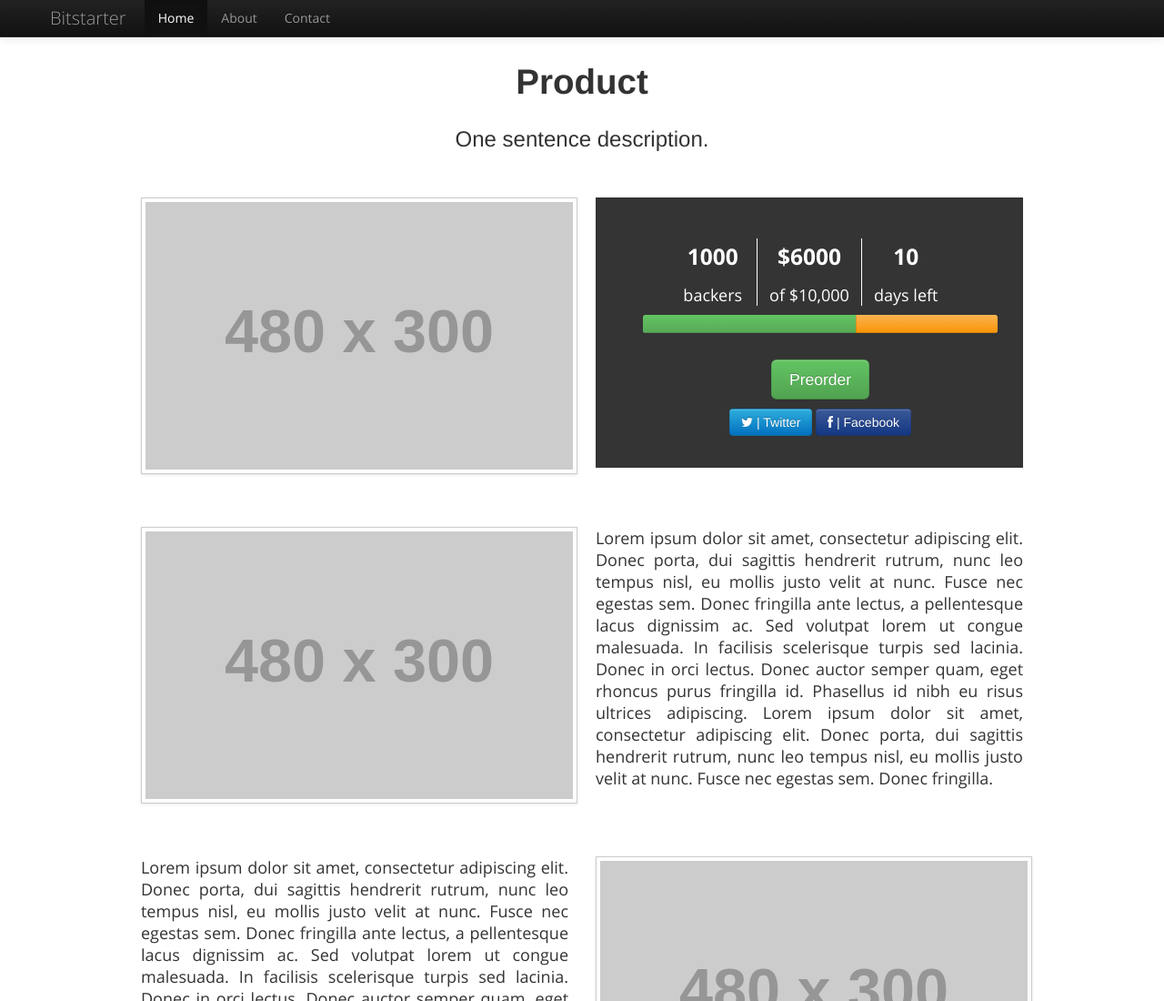
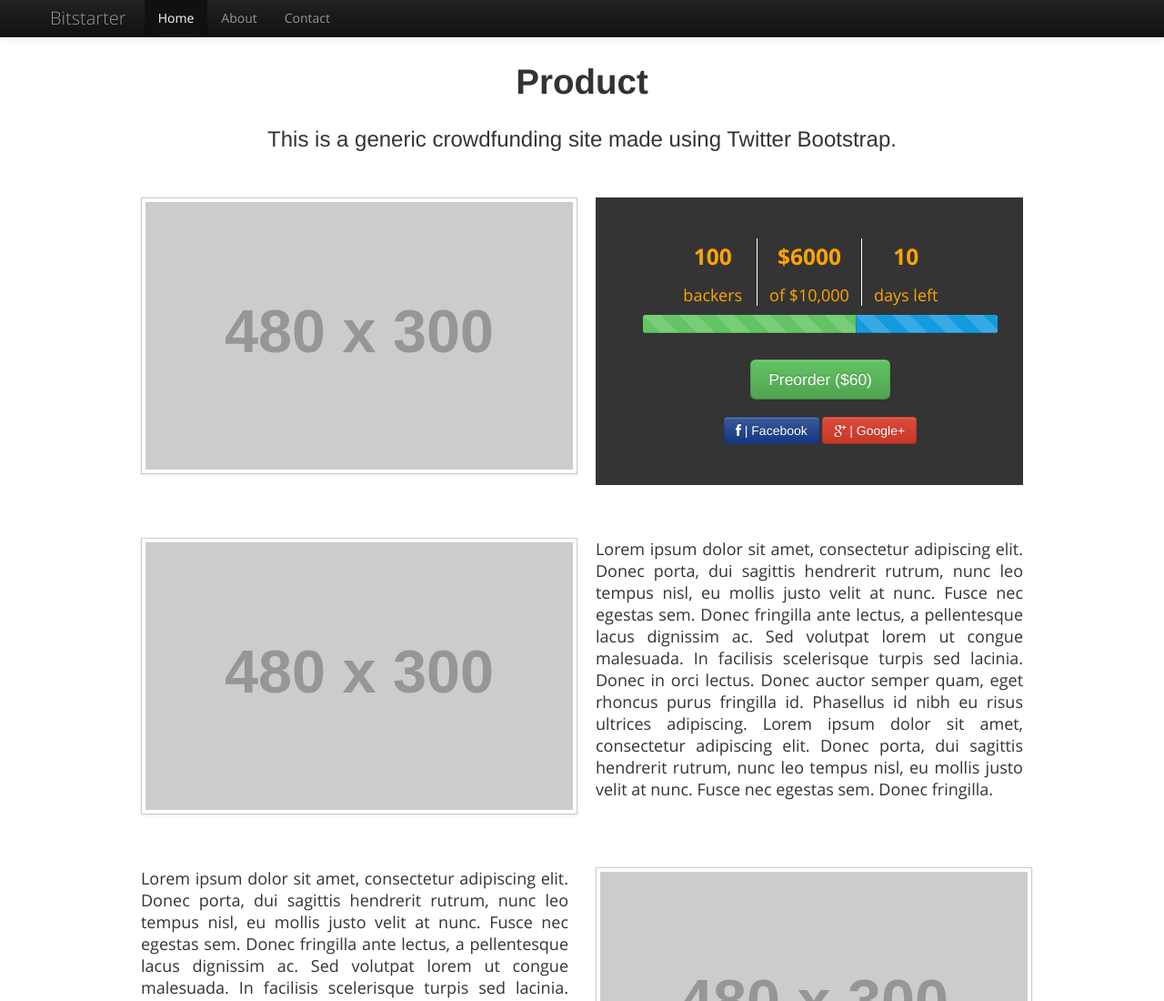
Before and after one commit to shreyas24/bitstarter, a website: page public/index.html in a window 1280 px wide. Shown: the top 1100 px of the page at 91% size. Drawn offline with Linux system fonts and the light colour scheme; placeholder pictures from the web are drawn by us; a web font is replaced by a local one.

Commit message:
Update as per HW4

```diff
--- a/public/index.html
+++ b/public/index.html
@@ -64,7 +64,7 @@
       .pitch {
         padding: 2.5% 0%;
       }
-      .order {
+      .order, .social {
         padding: 2% 0%;
       }
       .actions {
@@ -75,7 +75,7 @@
         text-align: center;
       }
       .statistics h3, .statistics p {
-        color: white;
+        color: orange;
       }
 
       /* Marketing Copy and Footer */
@@ -140,7 +140,7 @@
         <div class="span12">
           <!-- Special typography from Bootstrap for lead paragraph. -->
           <!-- http://twitter.github.io/bootstrap/base-css.html#typography -->
-          <p class="lead">One sentence description.</p>
+          <p class="lead">This is a generic crowdfunding site made using Twitter Bootstrap.</p>
         </div>
       </div>
       <div class="row-fluid pitch">
@@ -157,7 +157,7 @@
                 different in horizontal and vertical layouts, illustrating
                 media queries. -->
                 <div class="linediv-l">
-                <h3>1000</h3> <p>backers</p>
+                <h3>100</h3> <p>backers</p>
                 </div>
               </div>
               <div class="span4">
@@ -175,21 +175,21 @@
           <div class="span10 offset1">
             <!-- Bootstrap progress bar -->
             <!-- http://twitter.github.io/bootstrap/components.html#progress -->
-            <div class="thermometer progress active">
+            <div class="thermometer progress progress-striped">
               <div class="bar bar-success" style="width: 60%;"></div>
-              <div class="bar bar-warning" style="width: 40%;"></div>
+               <div class="bar bar" style="width: 40%;"></div>
             </div>
           </div>
           <div class="span6 offset3 order">
             <!-- Standard Bootstrap button. -->
             <!-- http://twitter.github.io/bootstrap/base-css.html#buttons -->
-            <button class="btn btn-success btn-large">Preorder</button>
+            <button class="btn btn-success btn-large">Preorder ($60)</button>
           </div>
-          <div class="span8 offset2 social">
+          <div class="span10 offset1 social">
             <!-- Social buttons are not included in default Bootstrap. -->
             <!-- See: http://noizwaves.github.io/bootstrap-social-buttons -->
-            <button class="btn btn-twitter"><i class="icon-twitter"></i> | Twitter</button>
             <button class="btn btn-facebook"><i class="icon-facebook"></i> | Facebook</button>
+            <button class="btn btn-google-plus"><i class="icon-google-plus"></i> | Google+</button>
           </div>
         </div>
       </div>
```
Also changed, not shown: index.html (+2 -3 lines), web.js (+5 -17 lines).
